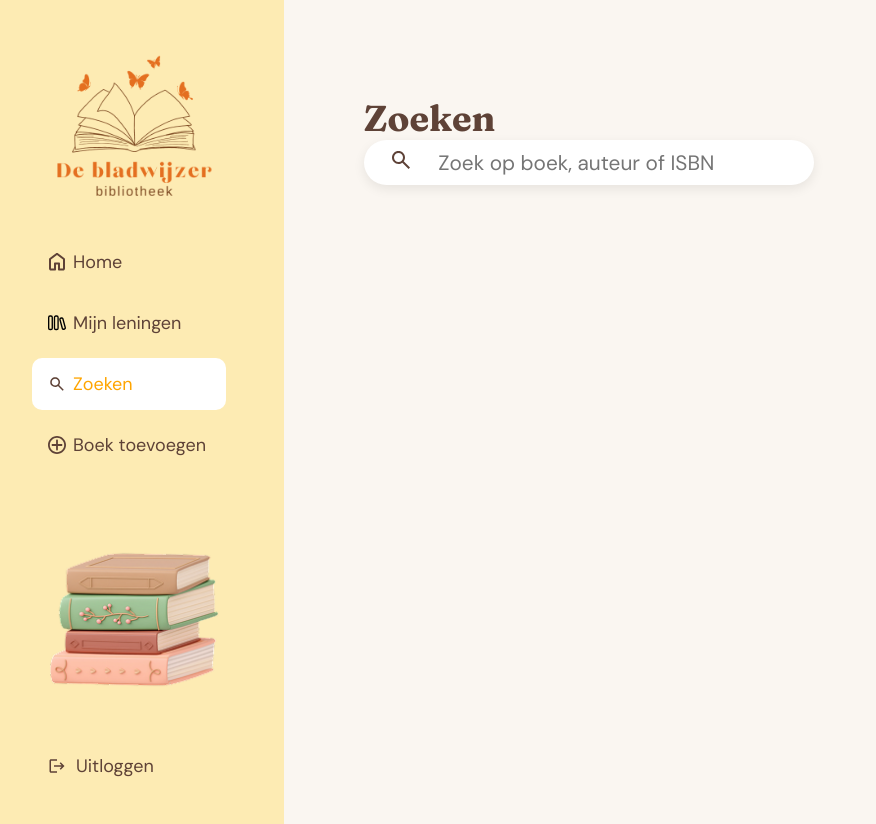
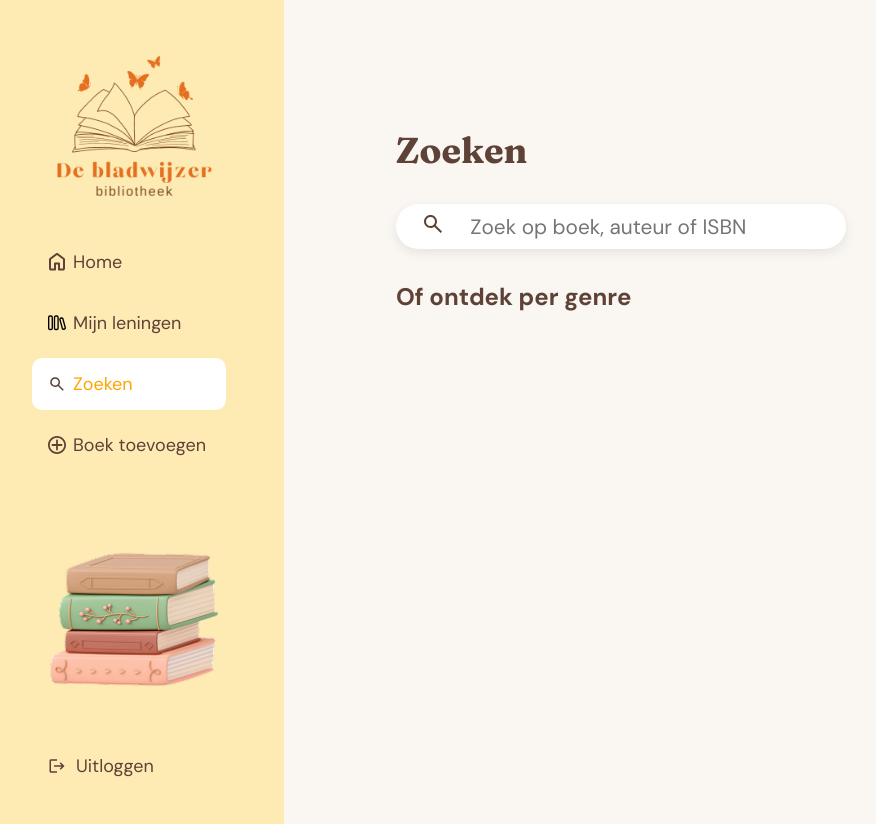
Before and after one commit to LeonieHarteveld/de-bladwijzer-applicatie, a React (Vite) app: page /zoekpagina in a window 1280 px wide. Shown: the whole page, without its empty margins (16-892 px from the left). Built offline with nearby package versions, Linux system fonts and the light colour scheme.

Commit message:
Opzet voor zoekpagina klaar

```diff
--- a/src/pages/Search/Search.jsx
+++ b/src/pages/Search/Search.jsx
@@ -3,14 +3,14 @@ import SearchBar from '../../components/SearchBar/SearchBar.jsx'
 
 function Search() {
 
-
     return (
         <section
             className={styles.searchpage}>
             <div
-                className={styles.searchcpage__inner}>
+                className={styles.searchpage__inner}>
                 <h1>Zoeken</h1>
                 <SearchBar/>
+                <h2>Of ontdek per genre</h2>
             </div>
         </section>
     )
--- a/src/pages/Search/Search.module.scss
+++ b/src/pages/Search/Search.module.scss
@@ -5,7 +5,7 @@
   &__inner {
     display: flex;
     flex-direction: column;
-    gap: 1rem;
+    gap: 2rem;
 
     width: 100%;
     padding: 2rem;
```
